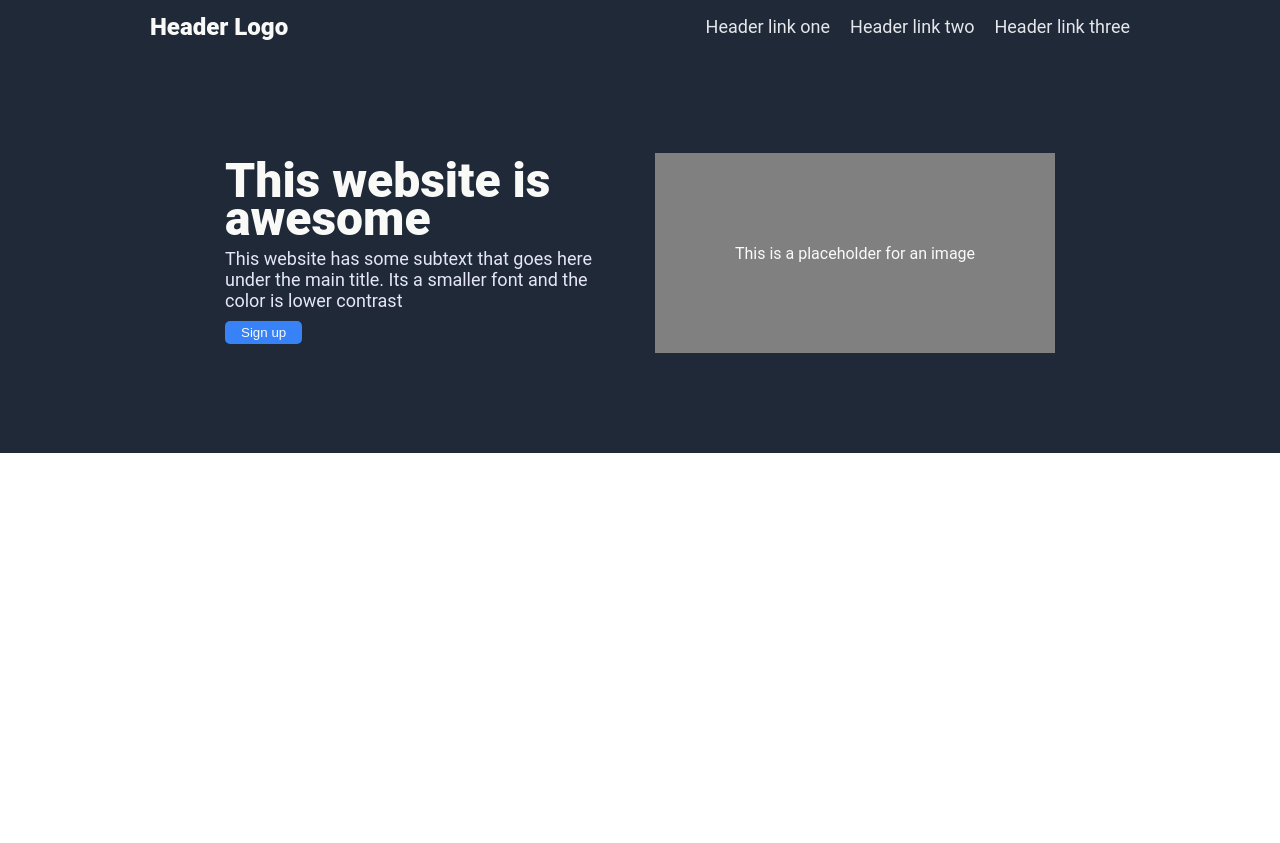
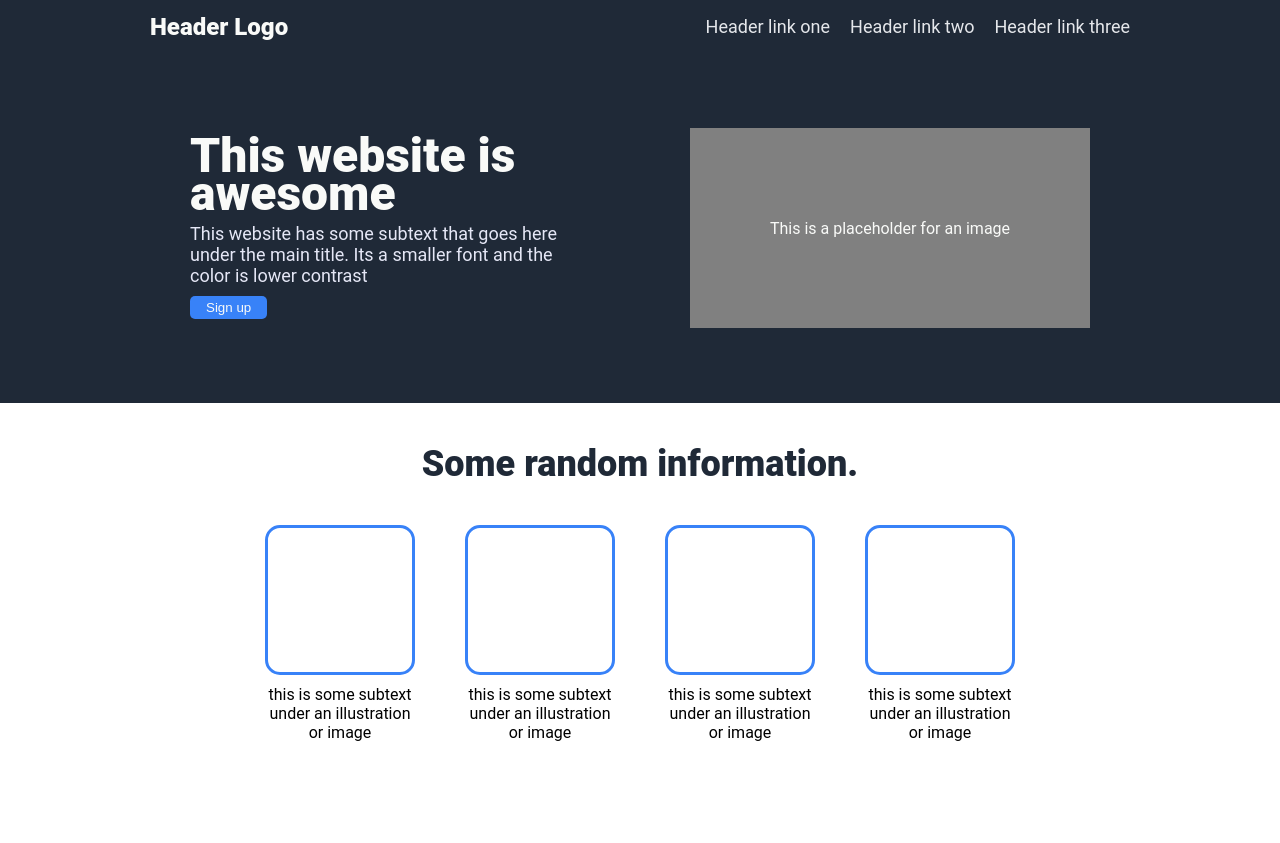
Before and after one commit to michalciberej/landing-page, a plain HTML site: page index.html in a window 1280 px wide. Before the commit the page ends 800 px from the top, so only its background shows below. Drawn offline with Linux system fonts and the light colour scheme.

Commit message:
Finish information part

```diff
--- a/index.html
+++ b/index.html
@@ -28,5 +28,26 @@
         </div>
         <div class="placeholder">This is a placeholder for an image</div>
     </div>
+    <div class="information-container">
+        <div class="information-header">Some random information.</div>
+        <div class="content">
+            <div class="small-content">
+                <div class="window"></div>
+                <div>this is some subtext under an illustration or image</div>
+            </div>
+            <div class="small-content">
+                <div class="window"></div>
+                <div>this is some subtext under an illustration or image</div>
+            </div>
+            <div class="small-content">
+                <div class="window"></div>
+                <div>this is some subtext under an illustration or image</div>
+            </div>
+            <div class="small-content">
+                <div class="window"></div>
+                <div>this is some subtext under an illustration or image</div>
+            </div>
+        </div>
+    </div>
 </body>
 </html>
--- a/styles.css
+++ b/styles.css
@@ -69,9 +69,9 @@ li:nth-child(3) {
     display: flex;
     justify-content: center;
     align-items: center;
-    height: 400px;
+    height: 350px;
     background: var(--dark);
-    gap: 30px;
+    gap: 100px;
 }
 
 button {
@@ -96,3 +96,40 @@ button {
     align-items: center;
     color: var(--white);
 }
+
+/* INFORMATION PART */
+
+.information-container {
+    height: 400px;
+}
+
+.information-header {
+    font-size: 36px;
+    font-weight: 900;
+    color: var(--dark);
+    justify-content: center;
+    align-items: center;
+    display: flex;
+    margin: 40px 0;
+}
+
+.content {
+    display: flex;
+    justify-content: center;
+    align-items: center;
+    gap: 50px;
+}
+
+.small-content {
+    width: 150px;
+    height: 250px;
+    text-align: center;
+}
+
+.window {
+    width: 150px;
+    height: 150px;
+    border: 3px solid var(--blue);
+    border-radius: 15px;
+    margin-bottom: 10px;
+}
```
